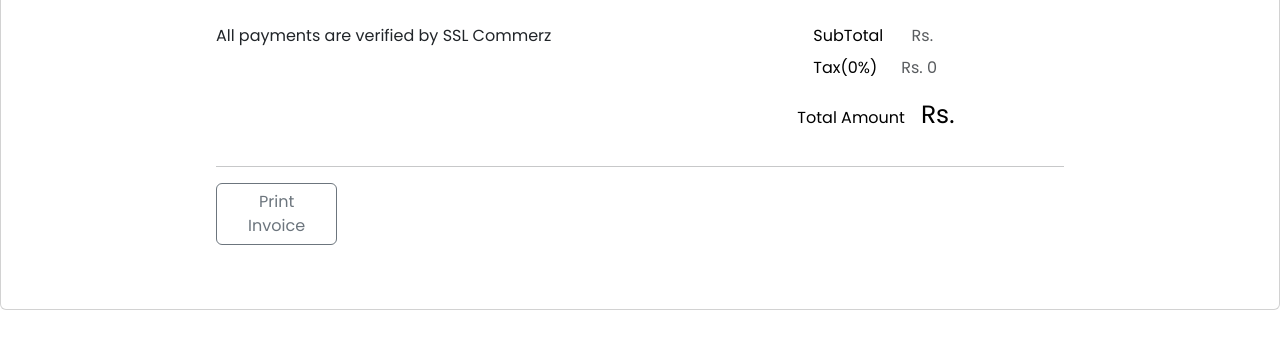
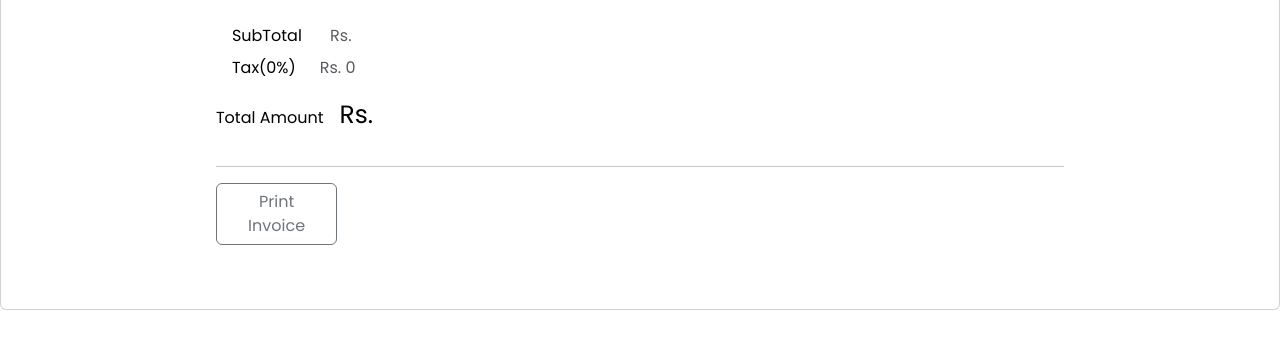
Before and after one commit to drowhannn/tripnepal, a PHP site: page /triptrip/auth/sales_pdf.php in a window 1280 px wide. Shown: the part 296-645 px from the top of the page. Run offline with PHP 8.4, Linux system fonts and the light colour scheme; the visitor is signed in with stand-in values (Sample User, id 1); data that the repository does not hold is empty; some web fonts are replaced.

Commit message:
chore: update styles.css and remove payment verification message

```diff
--- a/auth/assets/css/styles.css
+++ b/auth/assets/css/styles.css
@@ -186,6 +186,8 @@ ul{
 
 .container .content .content-2.dashboard {
     display: flex;
+    flex-direction: column-reverse;
+    gap: 1rem;
     flex-wrap: wrap;
     width: 100%;
 }
--- a/auth/generatePDF.php
+++ b/auth/generatePDF.php
@@ -105,9 +105,6 @@ if (isset($_GET['package_id']) && isset($_GET["user_id"])) {
                         </table>
                     </div>
                     <div class="row">
-                        <div class="col-xl-8">
-                            <p>The payment is verified by SSL Commerz</p>
-                        </div>
                         <div class="col-xl-3">
                             <ul class="list-unstyled">
                                 <li class="text-muted ms-3"><span class="text-black me-4">SubTotal</span>Rs. <?php echo $trans_amount ?></li>
--- a/auth/sales_pdf.php
+++ b/auth/sales_pdf.php
@@ -104,9 +104,6 @@ $user = mysqli_fetch_assoc($res);
                         </table>
                     </div>
                     <div class="row">
-                        <div class="col-xl-8">
-                            <p>All payments are verified by SSL Commerz</p>
-                        </div>
                         <div class="col-xl-3">
                             <ul class="list-unstyled">
                                 <li class="text-muted ms-3"><span class="text-black me-4">SubTotal</span> Rs. <?php echo $total ?></li>
```
